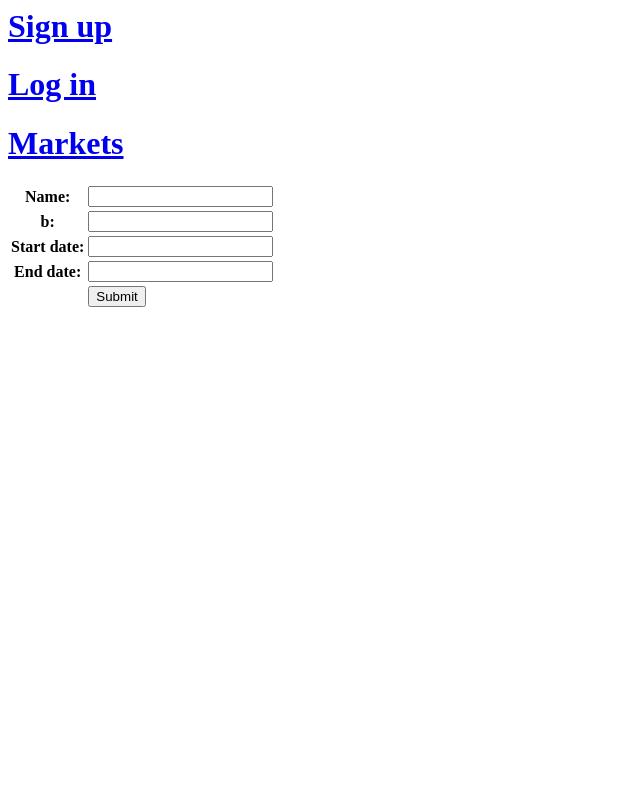
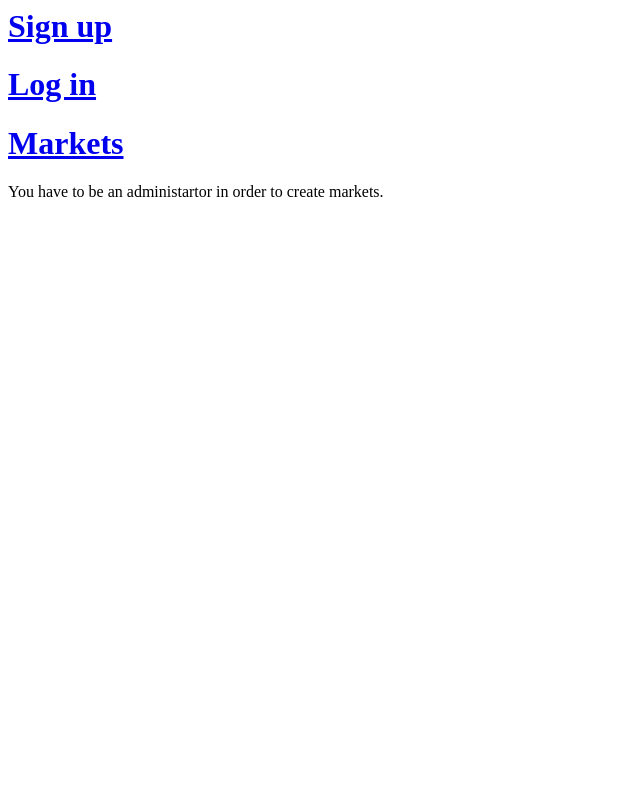
Before and after one commit to nchashch/completion_pmarket_web, a Django app: page /create_market in a window 1280 px wide. Shown: the whole page, without its empty margins (0-640 px from the left). Run offline with Django 3.2, Linux system fonts and the light colour scheme.

Commit message:
Add interface for creating markets

```diff
--- a/completion_pmarket/templates/base.html
+++ b/completion_pmarket/templates/base.html
@@ -1,5 +1,8 @@
 {% if user.is_authenticated %}
 <h1><a href="/portfolio">Portfolio</a></h1>
+{% if user.is_superuser %}
+<h1><a href="/create_market">Create market</a></h1>
+{% endif %}
 <p><a href="/logout">Log out</a></p>
 {% else %}
 <h1><a href="/signup">Sign up</a></h1>
--- a/completion_pmarket/templates/create_market.html
+++ b/completion_pmarket/templates/create_market.html
@@ -1,4 +1,5 @@
 {% include 'base.html' %}
+{% if user.is_superuser %}
 <form method="post">
     {% csrf_token %}
     <table class="table">
@@ -9,3 +10,6 @@
         </tr>
     </table>
 </form>
+{% else %}
+You have to be an administartor in order to create markets.
+{% endif %}
```
